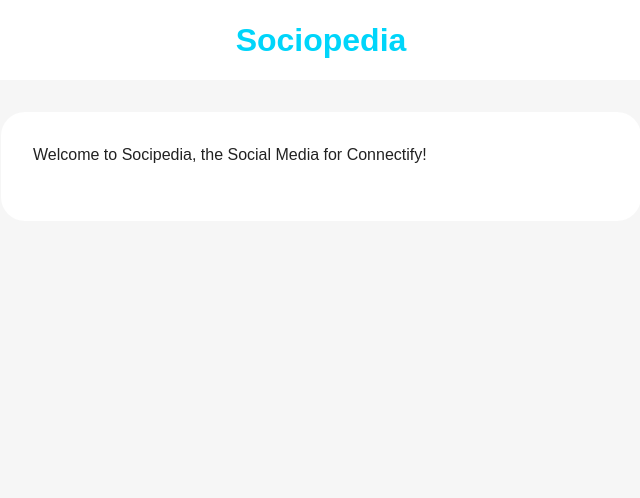
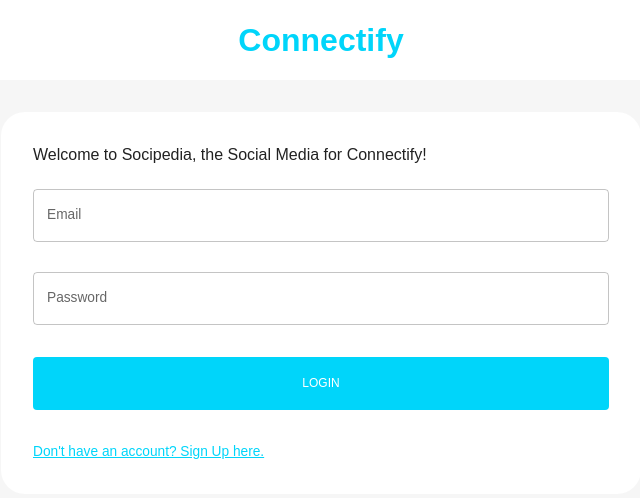
Before and after one commit to Aminuv/Connectify-web, a React (Create React App) app in the folder client/: page / in a window 1280 px wide. Shown: the top 498 px of the page, without its empty margins (319-959 px from the left). Built offline with nearby package versions, Linux system fonts and the light colour scheme.

Commit message:
co,plited the singin page

```diff
--- a/client/src/scens/loginPage/Form.js
+++ b/client/src/scens/loginPage/Form.js
@@ -72,6 +72,7 @@
             handleChange,
             handleSubmit,
             setFieldValue,
+            resetForm,
           }) => (
             <form onSubmit={handleSubmit}>
               <Box
@@ -90,7 +91,9 @@
                       onChange={handleChange}
                       value={values.firstName}
                       name="firstName"
-                                        error={Boolean(touched.firstName) && Boolean(errors.firstName)}
+                      error={
+                        Boolean(touched.firstName) && Boolean(errors.firstName)
+                      }
                       helperText={touched.firstName && errors.firstName}
                       sx={{ gridColumn: "span 2" }}
                     />
@@ -105,7 +108,7 @@
                       sx={{ gridColumn: "span 2" }}
                     />
                     <TextField
-                                        label="location"
+                      label="Location"
                       onBlur={handleBlur}
                       onChange={handleChange}
                       value={values.location}
@@ -120,7 +123,9 @@
                       onChange={handleChange}
                       value={values.occupation}
                       name="occupation"
-                                        error={Boolean(touched.occupation) && Boolean(errors.occupation)}
+                      error={
+                        Boolean(touched.occupation) && Boolean(errors.occupation)
+                      }
                       helperText={touched.occupation && errors.occupation}
                       sx={{ gridColumn: "span 4" }}
                     />
@@ -134,7 +139,8 @@
                         acceptedFiles=".jpg,.jpeg,.png"
                         multiple={false}
                         onDrop={(acceptedFiles) =>
-                                              setFieldValue("picture", acceptedFiles[0])}
+                          setFieldValue("picture", acceptedFiles[0])
+                        }
                       >
                         {({ getRootProps, getInputProps }) => (
                           <Box
@@ -143,20 +149,78 @@
                             p="1rem"
                             sx={{ "&:hover": { cursor: "pointer" } }}
                           >
-                                                    <input { ...getInputProps() } />
-                                                    {values.picture ? (
-                                                        <p>Add Picture</p>
+                            <input {...getInputProps()} />
+                            {!values.picture ? (
+                              <p>Add Picture Here</p>
                             ) : (
                               <FlexBetween>
                                 <Typography>{values.picture.name}</Typography>
                                 <EditOutlinedIcon />
-                                                        </FlexBetween>)}
+                              </FlexBetween>
+                            )}
                           </Box>
                         )}
                       </Dropzone>
                     </Box>
                   </>
                 )}
+
+                <TextField
+                  label="Email"
+                  onBlur={handleBlur}
+                  onChange={handleChange}
+                  value={values.email}
+                  name="email"
+                  error={Boolean(touched.email) && Boolean(errors.email)}
+                  helperText={touched.email && errors.email}
+                  sx={{ gridColumn: "span 4" }}
+                />
+                <TextField
+                  label="Password"
+                  type="password"
+                  onBlur={handleBlur}
+                  onChange={handleChange}
+                  value={values.password}
+                  name="password"
+                  error={Boolean(touched.password) && Boolean(errors.password)}
+                  helperText={touched.password && errors.password}
+                  sx={{ gridColumn: "span 4" }}
+                />
+              </Box>
+
+              {/* BUTTONS */}
+              <Box>
+                <Button
+                  fullWidth
+                  type="submit"
+                  sx={{
+                    m: "2rem 0",
+                    p: "1rem",
+                    backgroundColor: palette.primary.main,
+                    color: palette.background.alt,
+                    "&:hover": { color: palette.primary.main },
+                  }}
+                >
+                  {isLogin ? "LOGIN" : "REGISTER"}
+                </Button>
+                <Typography
+                  onClick={() => {
+                    setPageType(isLogin ? "register" : "login");
+                    resetForm();
+                  }}
+                  sx={{
+                    textDecoration: "underline",
+                    color: palette.primary.main,
+                    "&:hover": {
+                      cursor: "pointer",
+                      color: palette.primary.light,
+                    },
+                  }}
+                >
+                  {isLogin
+                    ? "Don't have an account? Sign Up here."
+                    : "Already have an account? Login here."}
+                </Typography>
               </Box>
             </form>
           )}
@@ -165,4 +229,5 @@
     };
 
 
+
 export default Form;
--- a/client/src/scens/loginPage/index.jsx
+++ b/client/src/scens/loginPage/index.jsx
@@ -14,7 +14,7 @@
         textAlign="center"
       >
         <Typography fontWeight="bold" fontSize="32px" color="primary">
-          Sociopedia
+        Connectify
         </Typography>
       </Box>
 
```
Lines whose indentation alone changed are shown as unchanged.
